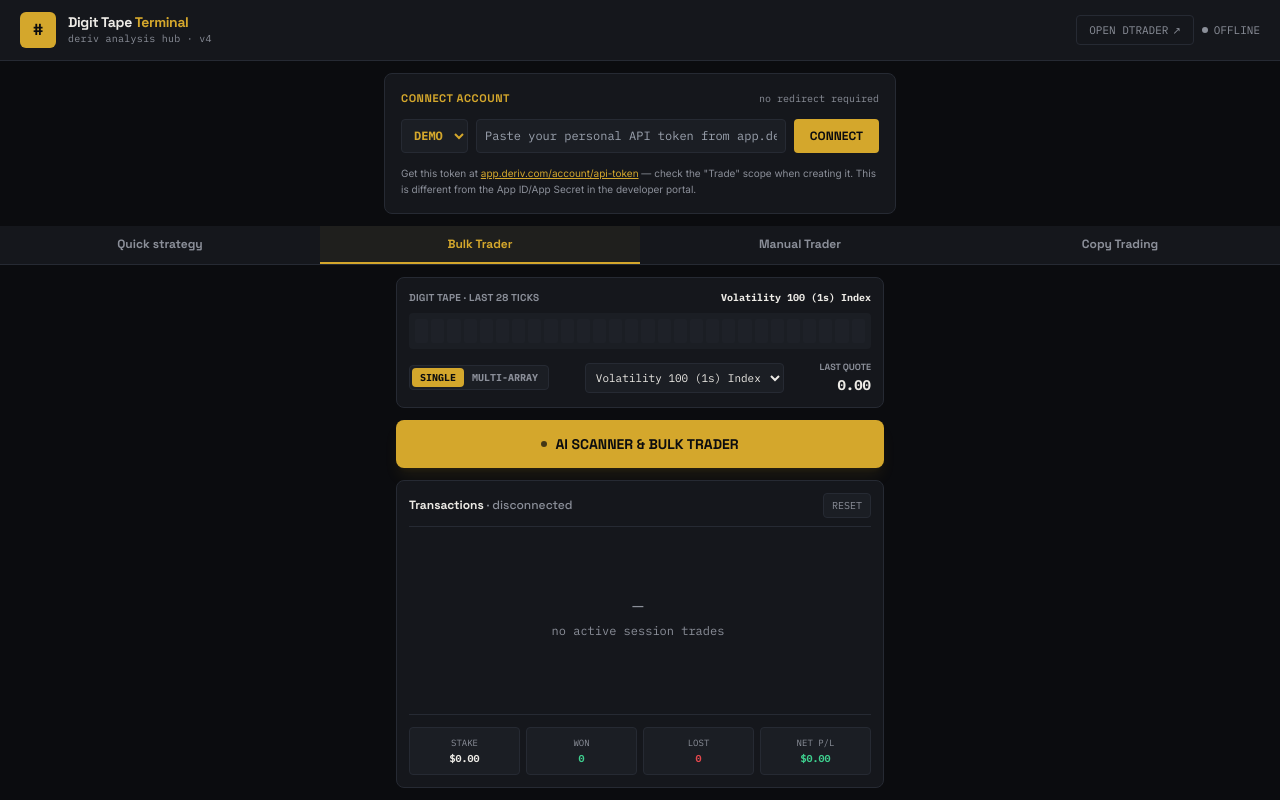
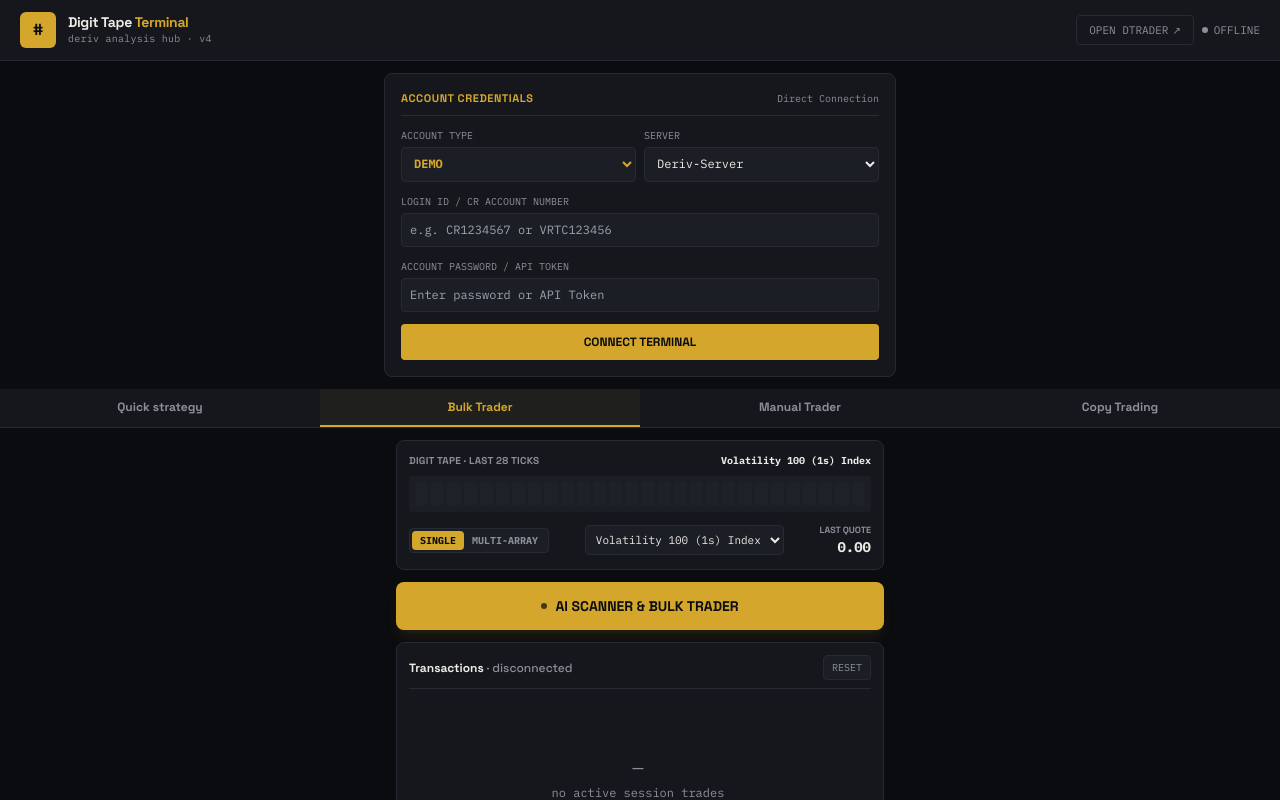
Before and after one commit to kingAnieti/Analysis-Hub-Digit-Scanner, a React (Vite) app: page / in a window 1280 px wide. Shown: the top 800 px of the page. Built offline with nearby package versions, Linux system fonts and the light colour scheme.

Commit message:
Update App.jsx

```diff
--- a/src/App.jsx
+++ b/src/App.jsx
@@ -1,6 +1,5 @@
 import React, { useState, useEffect, useRef } from "react";
 
-// App ID directly from your Deriv Developer Portal
 const APP_ID = "34cqHOYTzkye6dCyuLe1T";
 const WS_URL = `wss://ws.derivws.com/websockets/v3?app_id=${APP_ID}`;
 
@@ -16,11 +15,15 @@ const SYNTHETIC_MARKETS = [
 const TAPE_LENGTH = 28;
 
 export default function App() {
-  const [tokenInput, setTokenInput] = useState("");
+  // Credentials Form State
+  const [loginIdInput, setLoginIdInput] = useState("");
+  const [serverInput, setServerInput] = useState("Deriv-Server");
+  const [passwordTokenInput, setPasswordTokenInput] = useState("");
   const [accountTypeInput, setAccountTypeInput] = useState("DEMO");
-  const [savedTokens, setSavedTokens] = useState([]);
 
+  const [savedAccounts, setSavedAccounts] = useState([]);
   const [selectedAccount, setSelectedAccount] = useState(null);
+
   const [balance, setBalance] = useState("0.00");
   const [currency, setCurrency] = useState("USD");
 
@@ -42,76 +45,73 @@ export default function App() {
   const [digitTape, setDigitTape] = useState([]);
 
   const [connError, setConnError] = useState("");
-  const [connStatus, setConnStatus] = useState("idle"); // idle | connecting | open | authorized | closed | error
+  const [connStatus, setConnStatus] = useState("idle");
 
   const ws = useRef(null);
 
-  // Load saved tokens on initial load
+  // Load saved accounts from storage
   useEffect(() => {
-    const stored = localStorage.getItem("deriv_direct_tokens");
+    const stored = localStorage.getItem("deriv_full_credentials");
     if (stored) {
+      try {
         const parsed = JSON.parse(stored);
-      setSavedTokens(parsed);
+        setSavedAccounts(parsed);
         if (parsed.length > 0) {
           setSelectedAccount(parsed[0]);
+        }
+      } catch (e) {
+        console.error("Failed to load saved accounts", e);
       }
     }
   }, []);
 
-  // Connect & fetch active account details directly from WebSocket
+  // Connect WebSocket when account changes
   useEffect(() => {
     if (!selectedAccount?.token) return;
 
     setConnError("");
     setConnStatus("connecting");
     setDigitTape([]);
-    console.log("[Deriv] Opening WebSocket:", WS_URL);
+
+    if (ws.current) ws.current.close();
 
     ws.current = new WebSocket(WS_URL);
 
     ws.current.onopen = () => {
-      console.log("[Deriv] Socket opened, sending authorize...");
       setConnStatus("open");
       ws.current.send(JSON.stringify({ authorize: selectedAccount.token }));
     };
 
     ws.current.onerror = (err) => {
-      console.error("[Deriv] WebSocket error:", err);
+      console.error("[Deriv WS Error]", err);
       setConnStatus("error");
-      setConnError(
-        "WebSocket failed to connect. This is usually a network/firewall/ad-blocker issue blocking wss://ws.derivws.com, not a token problem."
-      );
+      setConnError("WebSocket failed to connect. Check network connection or firewall permissions for wss://ws.derivws.com.");
     };
 
-    ws.current.onclose = (event) => {
-      console.warn("[Deriv] WebSocket closed:", event.code, event.reason);
+    ws.current.onclose = () => {
       setConnStatus((prev) => (prev === "authorized" ? "closed" : prev));
     };
 
     ws.current.onmessage = (event) => {
       const data = JSON.parse(event.data);
-      console.log("[Deriv] Received:", data.msg_type, data);
 
       if (data.msg_type === "authorize") {
         if (data.error) {
-          console.error("[Deriv] Auth failed:", data.error);
           setConnStatus("error");
-          setConnError(
-            `Auth failed: ${data.error.message} (code: ${data.error.code}). ` +
-            `Double-check you pasted a personal API token from app.deriv.com \u2192 Account Settings \u2192 API token \u2014 not the App ID from the Deriv API developer portal.`
-          );
+          setConnError(`Auth Failed: ${data.error.message} (${data.error.code})`);
           setSelectedAccount(null);
           return;
         }
+
         setConnStatus("authorized");
-
         const auth = data.authorize;
         setBalance(Number(auth.balance).toFixed(2));
         setCurrency(auth.currency || "USD");
 
+        // Update active profile details
         setSelectedAccount((prev) => ({
           ...prev,
-          loginId: auth.loginid,
+          loginId: auth.loginid || prev.loginId,
           email: auth.email
         }));
 
@@ -169,22 +169,25 @@ export default function App() {
 
   const addLog = (msg) => setTerminalLogs((prev) => [...prev, msg]);
 
-  const handleDirectConnect = (e) => {
+  // Connect via Login ID, Server, and Password/Token
+  const handleConnectAccount = (e) => {
     e.preventDefault();
-    if (!tokenInput.trim()) return;
+    if (!passwordTokenInput.trim()) return;
 
     const newAcc = {
-      token: tokenInput.trim(),
+      loginId: loginIdInput.trim() || `${accountTypeInput} Account`,
+      server: serverInput,
+      token: passwordTokenInput.trim(),
       type: accountTypeInput,
-      loginId: accountTypeInput === "DEMO" ? "DEMO Account" : "REAL Account"
     };
 
-    const updatedTokens = [newAcc, ...savedTokens.filter((t) => t.token !== newAcc.token)];
-    setSavedTokens(updatedTokens);
-    localStorage.setItem("deriv_direct_tokens", JSON.stringify(updatedTokens));
+    const updated = [newAcc, ...savedAccounts.filter((a) => a.loginId !== newAcc.loginId)];
+    setSavedAccounts(updated);
+    localStorage.setItem("deriv_full_credentials", JSON.stringify(updated));
 
     setSelectedAccount(newAcc);
-    setTokenInput("");
+    setLoginIdInput("");
+    setPasswordTokenInput("");
   };
 
   const openDTrader = () => {
@@ -209,7 +212,8 @@ export default function App() {
     setScanProgress(0);
     setTerminalLogs([]);
 
-    addLog(`ACCOUNT   ${selectedAccount?.loginId || selectedAccount?.type}`);
+    addLog(`ACCOUNT   ${selectedAccount?.loginId}`);
+    addLog(`SERVER    ${selectedAccount?.server || "Deriv-Server"}`);
     addLog(`MARKET    ${marketMode === "single" ? selectedMarket : "MULTI-ARRAY"}`);
 
     let progress = 0;
@@ -303,18 +307,18 @@ export default function App() {
 
           {selectedAccount ? (
             <div className="flex items-center gap-2">
-              {savedTokens.length > 1 && (
+              {savedAccounts.length > 1 && (
                 <select
-                  value={selectedAccount.token}
+                  value={selectedAccount.loginId}
                   onChange={(e) => {
-                    const acc = savedTokens.find((t) => t.token === e.target.value);
+                    const acc = savedAccounts.find((a) => a.loginId === e.target.value);
                     if (acc) setSelectedAccount(acc);
                   }}
                   className="bg-panel border border-hairline text-[10px] font-mono font-bold text-gold rounded p-1.5 focus:outline-none"
                 >
-                  {savedTokens.map((acc, idx) => (
-                    <option key={idx} value={acc.token}>
-                      {acc.type}: {acc.loginId || "Account"}
+                  {savedAccounts.map((acc, idx) => (
+                    <option key={idx} value={acc.loginId}>
+                      {acc.type}: {acc.loginId}
                     </option>
                   ))}
                 </select>
@@ -337,52 +341,71 @@ export default function App() {
         </div>
       </header>
 
-      {/* Token connect panel */}
+      {/* Account Login, Server & Password Input Panel */}
       {!selectedAccount && (
         <div className="bg-surface border border-hairline p-4 m-3 rounded-lg max-w-lg mx-auto w-full space-y-3">
-          <div className="flex justify-between items-center">
-            <h2 className="text-[11px] font-display font-bold text-gold uppercase tracking-wider">Connect Account</h2>
-            <span className="text-[10px] text-muted font-mono">no redirect required</span>
+          <div className="flex justify-between items-center border-b border-hairline pb-2">
+            <h2 className="text-[11px] font-display font-bold text-gold uppercase tracking-wider">Account Credentials</h2>
+            <span className="text-[10px] text-muted font-mono">Direct Connection</span>
           </div>
 
-          <form onSubmit={handleDirectConnect} className="flex gap-2">
+          <form onSubmit={handleConnectAccount} className="space-y-3">
+            <div className="grid grid-cols-2 gap-2">
+              <div>
+                <label className="block text-[10px] text-muted uppercase font-mono mb-1">Account Type</label>
                 <select
                   value={accountTypeInput}
                   onChange={(e) => setAccountTypeInput(e.target.value)}
-              className="bg-panel border border-hairline text-xs text-gold font-mono font-bold rounded px-2"
+                  className="w-full bg-panel border border-hairline text-xs text-gold font-mono font-bold rounded p-2 focus:outline-none focus:border-gold"
                 >
                   <option value="DEMO">DEMO</option>
                   <option value="REAL">REAL</option>
                 </select>
+              </div>
 
+              <div>
+                <label className="block text-[10px] text-muted uppercase font-mono mb-1">Server</label>
+                <select
+                  value={serverInput}
+                  onChange={(e) => setServerInput(e.target.value)}
+                  className="w-full bg-panel border border-hairline text-xs text-ink font-mono rounded p-2 focus:outline-none focus:border-gold"
+                >
+                  <option value="Deriv-Server">Deriv-Server</option>
+                  <option value="Deriv-Server-02">Deriv-Server-02</option>
+                  <option value="Deriv-Demo">Deriv-Demo</option>
+                </select>
+              </div>
+            </div>
+
+            <div>
+              <label className="block text-[10px] text-muted uppercase font-mono mb-1">Login ID / CR Account Number</label>
               <input
                 type="text"
-              placeholder="Paste your personal API token from app.deriv.com \u2192 Settings \u2192 API token"
-              value={tokenInput}
-              onChange={(e) => setTokenInput(e.target.value)}
-              className="flex-1 bg-panel border border-hairline p-2 text-xs font-mono rounded focus:outline-none focus:border-gold"
+                placeholder="e.g. CR1234567 or VRTC123456"
+                value={loginIdInput}
+                onChange={(e) => setLoginIdInput(e.target.value)}
+                className="w-full bg-panel border border-hairline p-2 text-xs font-mono rounded focus:outline-none focus:border-gold"
               />
+            </div>
+
+            <div>
+              <label className="block text-[10px] text-muted uppercase font-mono mb-1">Account Password / API Token</label>
+              <input
+                type="password"
+                placeholder="Enter password or API Token"
+                value={passwordTokenInput}
+                onChange={(e) => setPasswordTokenInput(e.target.value)}
+                className="w-full bg-panel border border-hairline p-2 text-xs font-mono rounded focus:outline-none focus:border-gold"
+              />
+            </div>
 
             <button
               type="submit"
-              className="bg-gold hover:bg-gold-bright text-void font-display font-bold px-4 py-2 rounded text-xs transition"
+              className="w-full bg-gold hover:bg-gold-bright text-void font-display font-bold py-2.5 rounded text-xs transition"
             >
-              CONNECT
+              CONNECT TERMINAL
             </button>
           </form>
-
-          <p className="text-[10px] text-muted leading-relaxed">
-            Get this token at{" "}
-            <a
-              href="https://app.deriv.com/account/api-token"
-              target="_blank"
-              rel="noreferrer"
-              className="text-gold underline"
-            >
-              app.deriv.com/account/api-token
-            </a>{" "}
-            &mdash; check the "Trade" scope when creating it. This is different from the App ID/App Secret in the developer portal.
-          </p>
         </div>
       )}
 
@@ -415,7 +438,7 @@ export default function App() {
       {/* Main workspace */}
       <main className="flex-1 p-3 max-w-lg mx-auto w-full flex flex-col gap-3">
 
-        {/* Signature: Digit Tape */}
+        {/* Digit Tape */}
         <div className="bg-surface border border-hairline rounded-lg p-3 space-y-2">
           <div className="flex justify-between items-center text-[10px] font-display font-bold text-muted uppercase tracking-wide">
             <span>Digit Tape &middot; last {TAPE_LENGTH} ticks</span>
@@ -540,7 +563,7 @@ export default function App() {
         </div>
       </main>
 
-      {/* Scanner dialog */}
+      {/* Scanner Modal */}
       {isScannerOpen && (
         <div className="fixed inset-0 bg-void/85 backdrop-blur-md flex items-center justify-center p-4 z-50">
           <div className="bg-surface border border-gold/30 rounded-xl max-w-sm w-full p-5 shadow-2xl">
@@ -608,7 +631,7 @@ export default function App() {
         </div>
       )}
 
-      {/* Summary modal */}
+      {/* Summary Modal */}
       {showSummaryModal && (
         <div className="fixed inset-0 bg-void/80 backdrop-blur-sm flex items-center justify-center p-4 z-50">
           <div className="bg-surface border border-gold/30 rounded-xl p-6 max-w-xs w-full text-center space-y-3">
```
Lines whose indentation alone changed are shown as unchanged.
